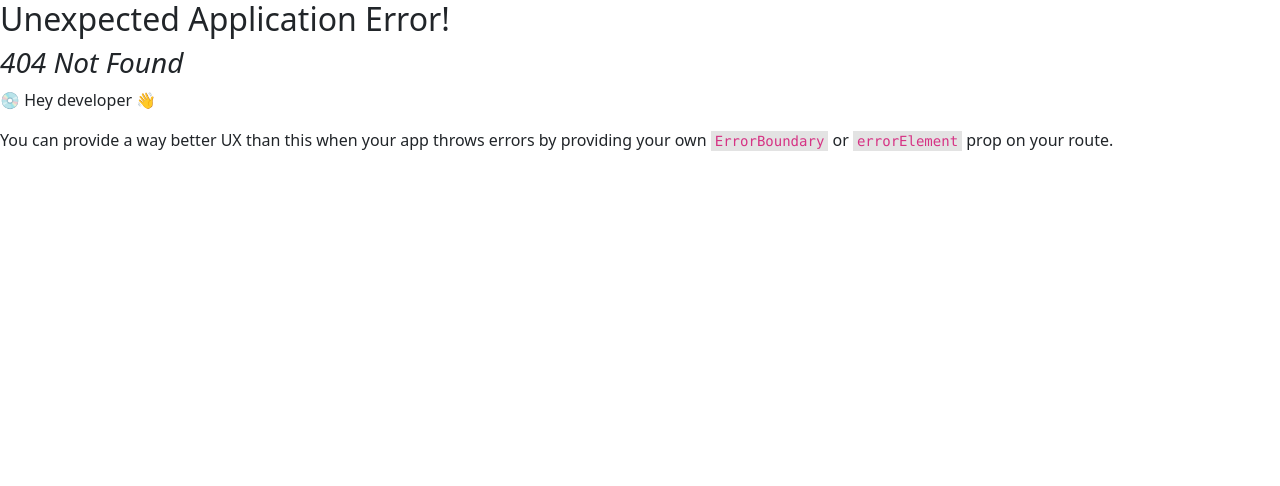
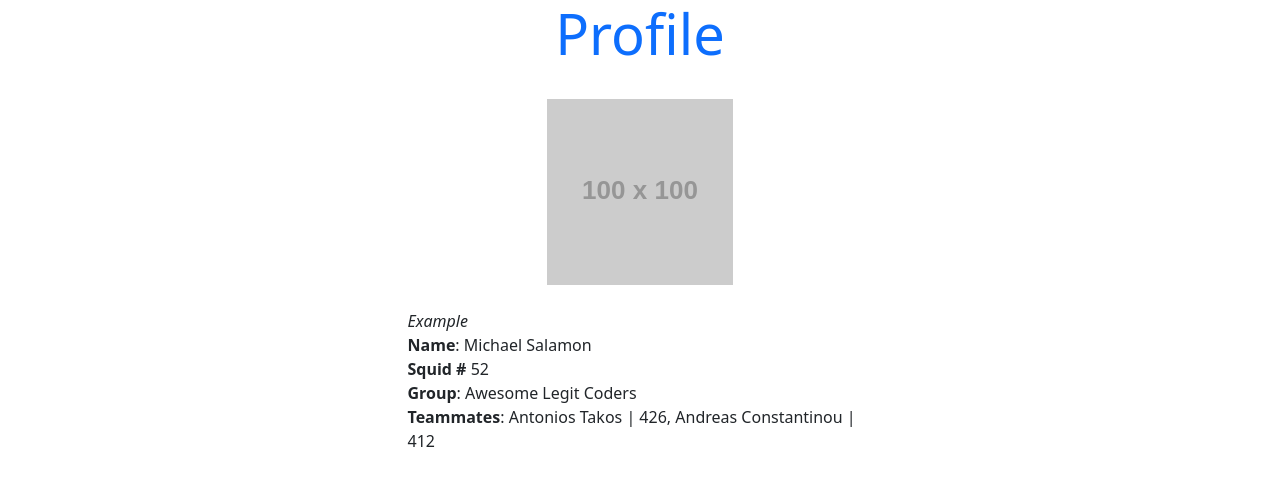
Before and after one commit to adonitakos/Headstarter-Connect, a React (Create React App) app in the folder headstarter-connect-app/: page /profile in a window 1280 px wide. Before the commit this address had no page. Shown: the top 486 px of the page. Built offline with nearby package versions, Linux system fonts and the light colour scheme; the HTML template or start-up script is replaced by a standard one.

Commit message:
Set basic templates for pages using react-bootstrap and bootstrap. Open to revision.

```diff
--- a/headstarter-connect-app/src/pages/Calendar.jsx
+++ b/headstarter-connect-app/src/pages/Calendar.jsx
@@ -2,9 +2,16 @@
 
 function Calendar() {
     return (
-        <>
-
-        </>
+        <div className="container">
+            <div>
+                <h1 className="display-4 text-primary mx-auto d-flex justify-content-center col-md-7">Calendar</h1>
+                <br />
+                <p className="text-primary mx-auto d-flex text-center justify-content-center" style={{ lineHeight: '2em' }}>
+                    Idk what to put here.
+                </p>
+                <br />
+            </div>
+        </div>
     );
 
 }
--- a/headstarter-connect-app/src/pages/Landing.jsx
+++ b/headstarter-connect-app/src/pages/Landing.jsx
@@ -11,7 +11,7 @@ function Landing() {
                 <Card.Img variant="top" src="homepage.jpg"/>
             </div>
             <br />
-            <p className="mx-auto d-flex h4 col-md-3 text-center text-secondary" style={{ lineHeight: '2em' }}>
+            <p className="mx-auto d-flex h4 text-center text-secondary justify-content-center" style={{ lineHeight: '2em' }}>
                 Welcome to Headstarter Connect!
             </p>
             <br />
--- a/headstarter-connect-app/src/pages/Login.jsx
+++ b/headstarter-connect-app/src/pages/Login.jsx
@@ -1,10 +1,25 @@
 // File: /src/pages/Login.js
+import Button from 'react-bootstrap/Button';
+import Form from 'react-bootstrap/Form';
 
 function Login() {
     return (
-        <>
-
-        </>
+        <Form className="container">
+            <h1 className="display-4 text-primary mx-auto d-flex justify-content-center col-md-7">Login</h1>
+            <Form.Group className="mb-3 col-md-3 mx-auto justify-content-center" controlId="formBasicEmail">
+                <Form.Label>Email address</Form.Label>
+                <Form.Control type="email" placeholder="Enter email" />
+            </Form.Group>
+            <Form.Group className="mb-3 col-md-3 mx-auto justify-content-center" controlId="formBasicPassword">
+                <Form.Label>Password</Form.Label>
+                <Form.Control type="password" placeholder="Password" />
+            </Form.Group>
+            <div className="mb-3 col-md-1 mx-auto justify-content-center">
+                <Button variant="primary" type="submit">
+                    Submit
+                </Button>
+            </div>
+        </Form>
     );
 
 }
--- a/headstarter-connect-app/src/pages/Profile.jsx
+++ b/headstarter-connect-app/src/pages/Profile.jsx
@@ -1,10 +1,25 @@
 // File: /src/pages/Profile.js
+import Card from 'react-bootstrap/Card'
 
 function Profile() {
     return (
-        <>
-
-        </>
+        <div className="container">
+            <div>
+                <h1 className="display-4 text-primary mx-auto d-flex justify-content-center col-md-7">Profile</h1>
+                <br />
+                <div className="col-md-2 rounded mx-auto d-block">
+                    <Card.Img variant="top" src="https://fakeimg.pl/100x100/?text=PROFILE IMG"/>
+                </div>
+                <div className="mb-3 col-md-5 mx-auto justify-content-center">
+                    <br />
+                    <i>Example</i><br />
+                    <b>Name</b>: Michael Salamon<br />
+                    <b>Squid #</b> 52<br />
+                    <b>Group</b>: Awesome Legit Coders<br />
+                    <b>Teammates</b>: Antonios Takos | 426, Andreas Constantinou | 412<br />
+                </div>
+            </div>
+        </div>
     );
 
 }
--- a/headstarter-connect-app/src/pages/VideoChat.jsx
+++ b/headstarter-connect-app/src/pages/VideoChat.jsx
@@ -2,9 +2,16 @@
 
 function VideoChat() {
     return (
-        <>
-
-        </>
+        <div className="container">
+            <div>
+                <h1 className="display-4 text-primary mx-auto d-flex justify-content-center col-md-7">VideoChat</h1>
+                <br />
+                <p className="text-primary mx-auto d-flex text-center justify-content-center" style={{ lineHeight: '2em' }}>
+                    Idk what to put here.
+                </p>
+                <br />
+            </div>
+        </div>
     );
 
 }
```
Also changed, not shown: headstarter-connect-app/src/App.js (+21 -0 lines).
